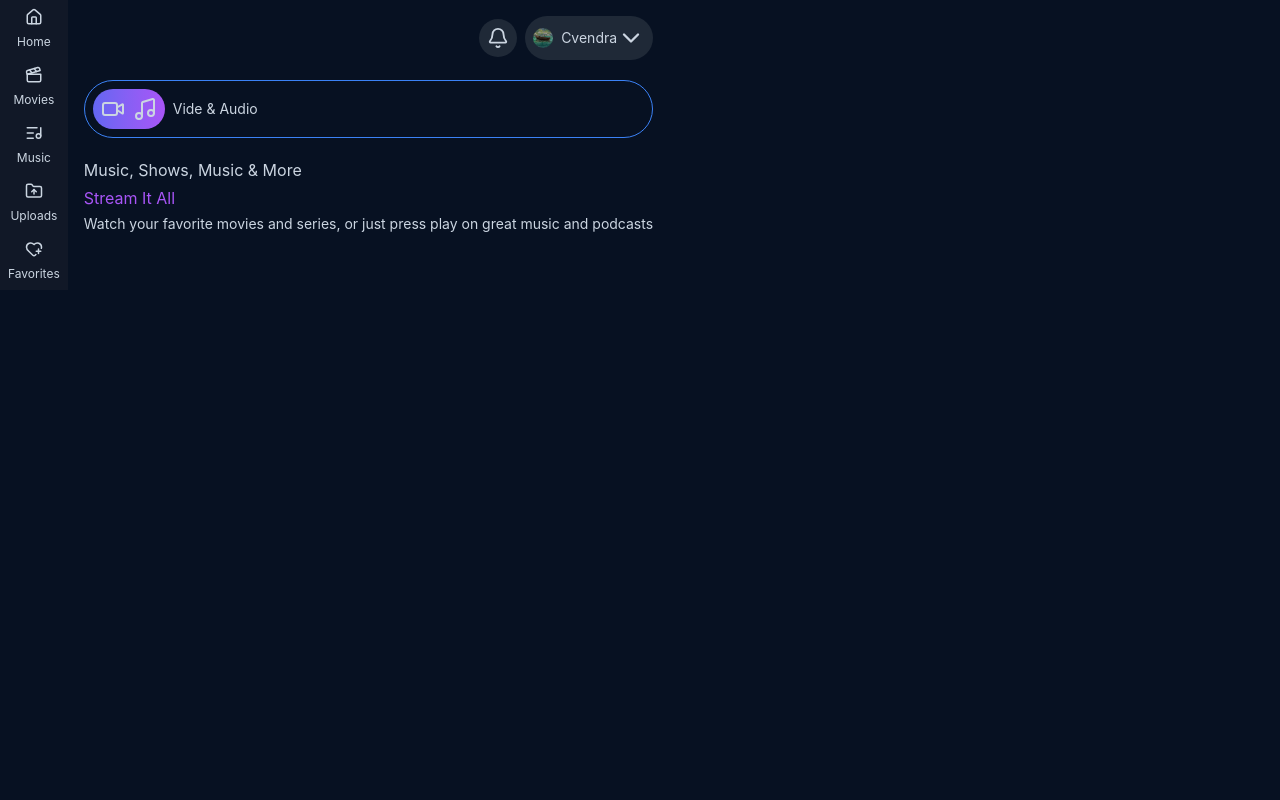
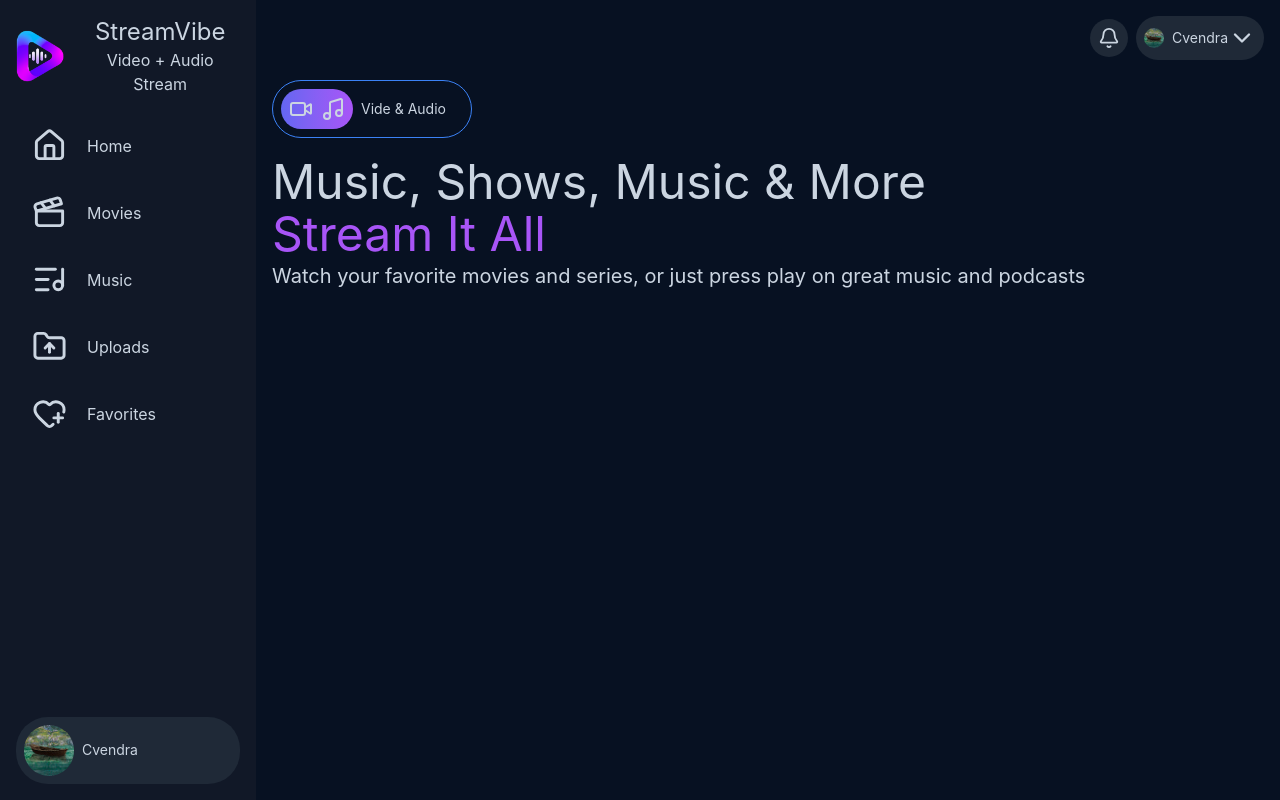
Before and after one commit to ShivendraPratap20/streaming_platform_project, a React (Vite) app in the folder frontend/: page / in a window 1280 px wide. Built offline with nearby package versions, Linux system fonts and the light colour scheme.

Commit message:
Home page UI designing

```diff
--- a/frontend/src/components/Banner.tsx
+++ b/frontend/src/components/Banner.tsx
@@ -5,7 +5,7 @@ const Banner = ():React.JSX.Element =>{
     return(
         <div className="banner flex flex-col gap-y-5">
 
-            <div className="badge flex flex-row items-center gap-2 border border-custom_blue rounded-4xl px-2 py-2">
+            <div className="badge flex flex-row items-center gap-2 border border-custom_blue rounded-4xl px-2 py-2 lg:w-50">
                 <div className="badge_icon flex flex-row justify-center gap-2 bg-gradient-to-r from-custom_purple to-custom_pink px-2 py-2 rounded-4xl">
                     <Video color="var(--color-text_label)"/>
                     <Music color="var(--color-text_label)"/>
@@ -14,9 +14,9 @@ const Banner = ():React.JSX.Element =>{
             </div>
 
             <div className="flex flex-col gap-y-1">
-                <h3 className="text-text_label">Music, Shows, Music & More</h3>
-                <h3 className="text-custom_pink">Stream It All</h3>
-                <p className="text-text_label text-sm">Watch your favorite movies and series, or just press play on great music and podcasts</p>
+                <h3 className="text-text_label lg:text-5xl md:text-4xl sm:text-2xl text-base">Music, Shows, Music & More</h3>
+                <h3 className="text-custom_pink lg:text-5xl md:text-4xl sm:text-2xl text-base">Stream It All</h3>
+                <p className="text-text_label lg:text-xl md:text-lg sm:text-sm text-base">Watch your favorite movies and series, or just press play on great music and podcasts</p>
             </div>
 
         </div>
--- a/frontend/src/components/TabButtons.tsx
+++ b/frontend/src/components/TabButtons.tsx
@@ -8,9 +8,9 @@ interface ButtonProps{
 
 const TabButtons = ({ icon: Icon, label }: ButtonProps):React.JSX.Element => {
     return(
-        <div className="tab-button flex flex-col gap-y-2 justify-center items-center px-2 py-2">
-            <Icon size={18} color="var(--color-text_label)"/>
-            <p className="text-text_label text-xs">{label}</p>
+        <div className="tab-button flex flex-col lg:flex-row gap-x-5 gap-y-2 justify-center lg:justify-start items-center px-2 py-2 lg:px-4 lg:py-4">
+            <Icon size={35} color="var(--color-text_label)"/>
+            <p className="text-text_label text-xs lg:text-base">{label}</p>
         </div>
     )
 };
--- a/frontend/src/components/TabComponent.tsx
+++ b/frontend/src/components/TabComponent.tsx
@@ -6,11 +6,29 @@ import { tabButtonArray } from "../utils";
 
 const TabComponent = (): React.JSX.Element => {
     return (
-        <aside className="side-tab-container bg-surface_1 absolute bottom-0 left-0 right-0 lg:static lg:h-100vh">
-            <div className="side-tab-btns flex flex-row justify-between lg:flex-col ">
-                {tabButtonArray.map((val) => (
-                    <TabButtons key={val.buttonName} icon={val.buttonIcon} label={val.buttonName} />
-                ))}
+        <aside className="side-tab-container bg-surface_1 absolute bottom-0 left-0 right-0 lg:static lg:h-100vh lg:w-[20vw] lg:flex flex-col justify-between lg:px-4 lg:py-4">
+            <div className="flex flex-col gap-4">
+                <div className="logo-container hidden lg:flex flex-row gap-x-4 justify-center items-center ">
+                    <div className="logo-icon">
+                        <img src="/public/streamvibe-logo.png" alt="" width={50} height={50} />
+                    </div>
+                    <div className="logo-text">
+                        <h4 className="logo-head text-center lg:text-2xl text-text_label">StreamVibe</h4>
+                        <p className="logo-para text-center lg:text-base text-text_label">Video + Audio Stream</p>
+                    </div>
+                </div>
+                <div className="side-tab-btns flex flex-row justify-between lg:flex-col ">
+                    {tabButtonArray.map((val) => (
+                        <TabButtons key={val.buttonName} icon={val.buttonIcon} label={val.buttonName} />
+                    ))}
+                </div>
+            </div>
+
+            <div className="user-info hidden lg:flex flex-row justify-between items-center p-2 rounded-4xl bg-container">
+                <div className="user-info-pic-text flex flex-row gap-x-2 items-center">
+                    <img src="/profile.png" alt="Cvendra's profile" width={50} height={50} className="rounded-full" />
+                    <p className="user-info-text text-text_label text-sm">Cvendra</p>
+                </div>
             </div>
         </aside>
     )
--- a/frontend/src/pages/Home.tsx
+++ b/frontend/src/pages/Home.tsx
@@ -7,9 +7,9 @@ import Banner from "../components/Banner";
 export default function Home(): React.JSX.Element {
     const navigate = useNavigate();
 
-    return <div className="bg-page_bg lg:flex flex-row">
+    return <div className="bg-page_bg lg:flex flex-row h-[100vh] md:w-[100vw]">
         <TabComponent />
-        <main className="flex flex-col gap-y-5 px-4 py-4">
+        <main className="flex flex-col gap-y-5 px-4 py-4 md:w-[80vw]">
             <nav className="flex flex-row justify-end items-center gap-x-2">
                 <div className="bg-container rounded-4xl px-2 py-2">
                     <Bell size={22} color="var(--color-text_label)"/>
```
